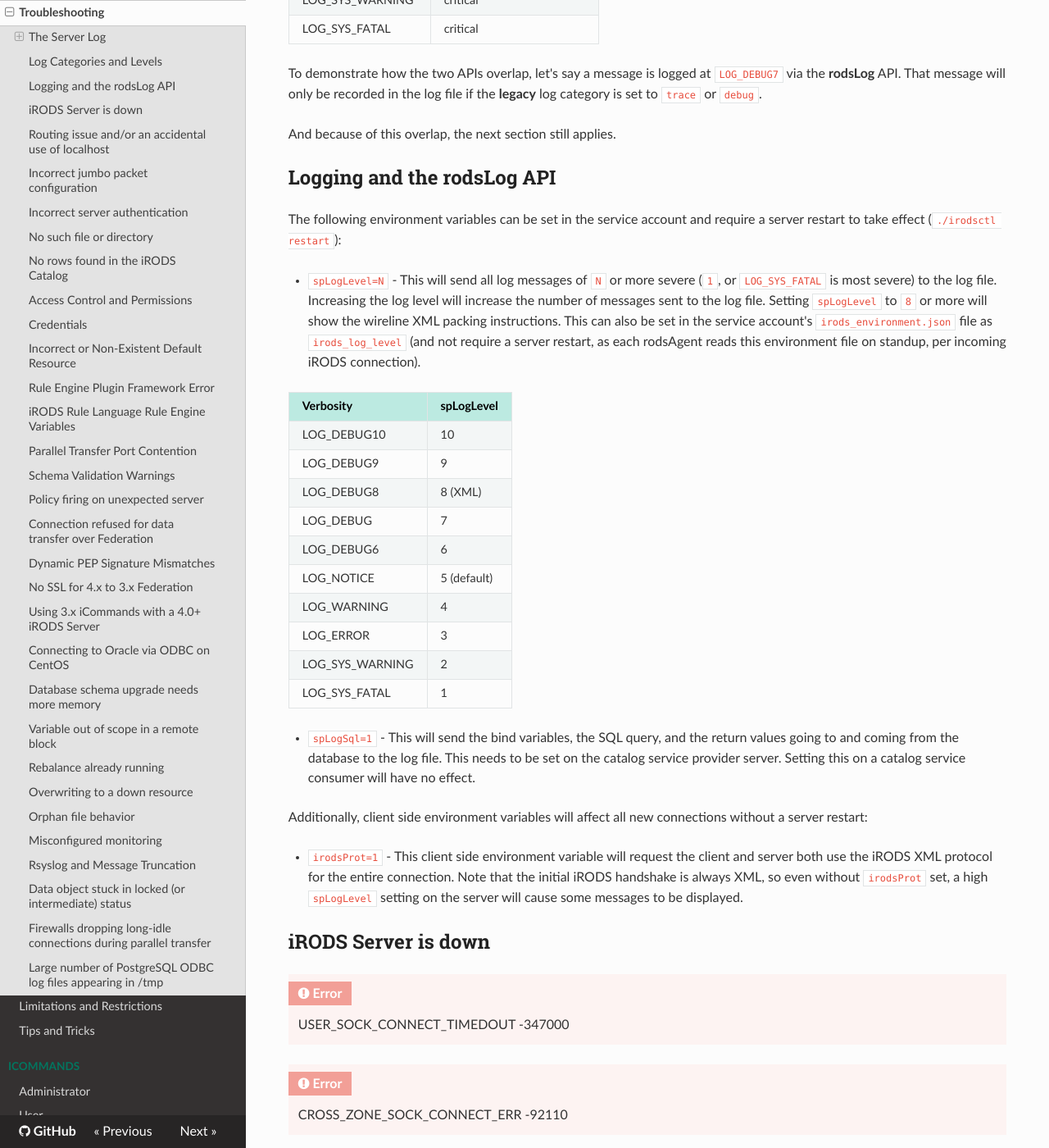
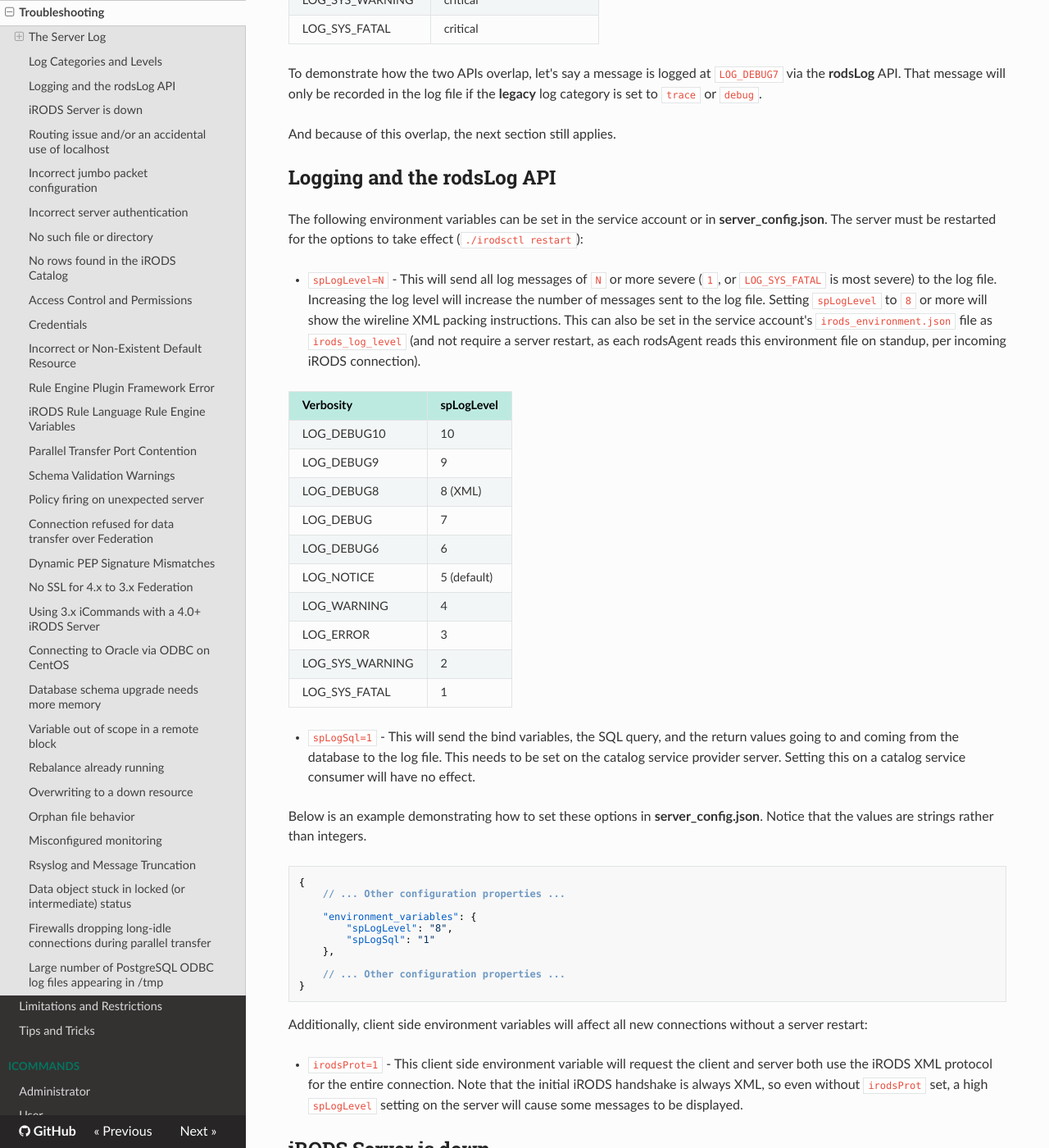
Before and after one commit to irods/irods_docs, an MkDocs documentation site: the page built from docs/system_overview/troubleshooting.md, in a window 1280 px wide and 1400 px high, scrolled down 4333 px. Shown: the whole window at 82% size. Built offline with MkDocs 1.6.1, drawn with Linux system fonts in a browser that asks for light colours; nearby versions of some CDN libraries.

Commit message:
[irods/irods#6839] Documented how to enable environment variables via server_config.json.

````diff
--- a/docs/system_overview/troubleshooting.md
+++ b/docs/system_overview/troubleshooting.md
@@ -234,7 +234,7 @@ And because of this overlap, the next section still applies.
 
 ## Logging and the rodsLog API
 
-The following environment variables can be set in the service account and require a server restart to take effect (`./irodsctl restart`):
+The following environment variables can be set in the service account or in **server_config.json**. The server must be restarted for the options to take effect (`./irodsctl restart`):
 
 - `spLogLevel=N` - This will send all log messages of `N` or more severe (`1`, or `LOG_SYS_FATAL` is most severe) to the log file. Increasing the log level will increase the number of messages sent to the log file. Setting `spLogLevel` to `8` or more will show the wireline XML packing instructions. This can also be set in the service account's `irods_environment.json` file as `irods_log_level` (and not require a server restart, as each rodsAgent reads this environment file on standup, per incoming iRODS connection).
 
@@ -252,6 +252,21 @@ The following environment variables can be set in the service account and requir
  | LOG_SYS_FATAL   |  1           |
 
 - `spLogSql=1` - This will send the bind variables, the SQL query, and the return values going to and coming from the database to the log file. This needs to be set on the catalog service provider server. Setting this on a catalog service consumer will have no effect.
+
+Below is an example demonstrating how to set these options in **server_config.json**. Notice that the values are strings rather than integers.
+
+```json
+{
+    // ... Other configuration properties ...
+
+    "environment_variables": {
+        "spLogLevel": "8",
+        "spLogSql": "1"
+    },
+
+    // ... Other configuration properties ...
+}
+```
 
 Additionally, client side environment variables will affect all new connections without a server restart:
 
````
